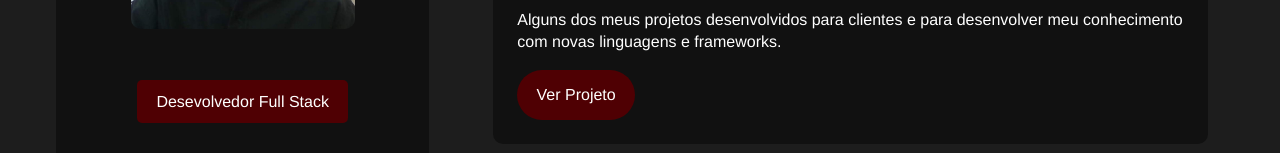
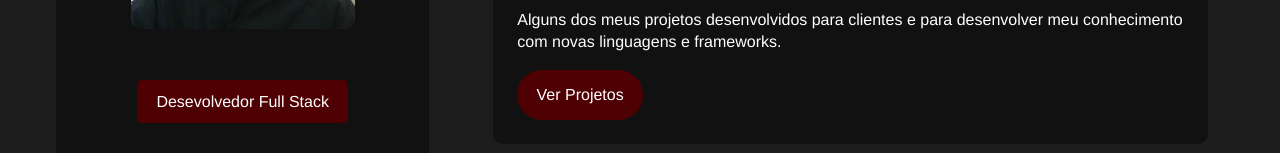
Before and after one commit to diogocarp/Portf-lio, a React (Vite) app: page / in a window 1280 px wide. Both pictures are taken after a click on the link "Projetos". Shown: the part 525-678 px from the top of the page. Built offline with nearby package versions, Linux system fonts and the light colour scheme.

Commit message:
fourth commit

```diff
--- a/src/components/ProjectsContainer.jsx
+++ b/src/components/ProjectsContainer.jsx
@@ -4,7 +4,7 @@ const ProjectsContainer = () => {
             <h2>Projetos</h2>
             <p>Alguns dos meus projetos desenvolvidos para clientes e para desenvolver meu conhecimento com novas linguagens e frameworks.</p>
             <a href="https://github.com/diogocarp" className="btn">
-                Ver Projeto
+                Ver Projetos
             </a>
         </section>
     )
```
